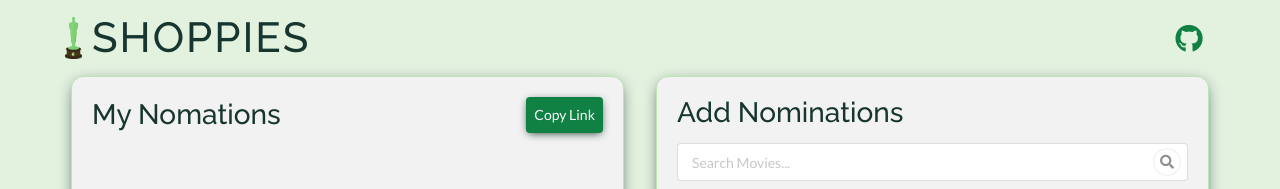
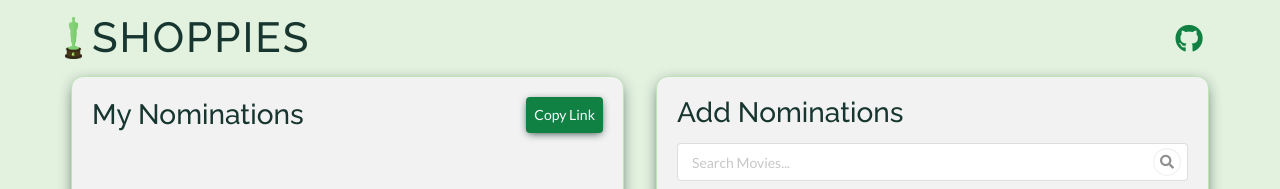
Before and after one commit to farhan-mohammed/TheShoppies, a React (Create React App) app: page / in a window 1280 px wide. Shown: the top 189 px of the page. Built offline with nearby package versions, Linux system fonts and the light colour scheme.

Commit message:
fixing typo

```diff
--- a/src/components/sections/MyNominations.js
+++ b/src/components/sections/MyNominations.js
@@ -9,10 +9,7 @@ export default class AddNomations extends Component {
 			<NominationsContext.Consumer>
 				{({ nom }) => {
 					let data = JSON.stringify(nom.map(({ imdbID }) => imdbID));
-                    data = data
-                        .substring(1, data.length - 1)
-                        .replace(/,/g, 'MM')
-                        .replace(/"/g, 'NN');
+					data = data.substring(1, data.length - 1).replace(/,/g, 'MM').replace(/"/g, 'NN');
 					return (
 						<CopyToClipboard text={`${window.location.origin}?data=${data}`}>
 							<div className="cpy" role="button">
@@ -36,8 +33,7 @@ export default class AddNomations extends Component {
 							buttonText="Remove Nomination"
 							icon="minus square outline icon"
 						/>
-                    ))
-                }
+					))}
 			</NominationsContext.Consumer>
 		);
 	}
@@ -45,7 +41,7 @@ export default class AddNomations extends Component {
 		return (
 			<div className="main-m">
 				<div className="main-m__li">
-                    <h2>My Nomations</h2>
+					<h2>My Nominations</h2>
 					{this.renderShareLinkButton()}
 				</div>
 				<div className="movie-con ui list">{this.renderMovies()}</div>
```
Lines whose indentation alone changed are shown as unchanged.
